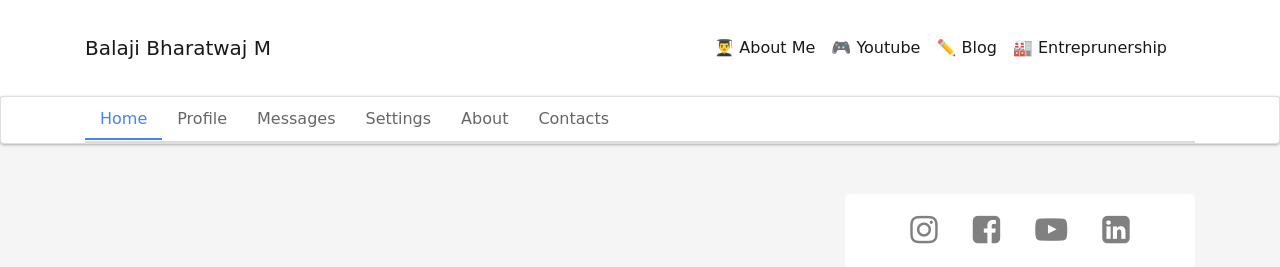
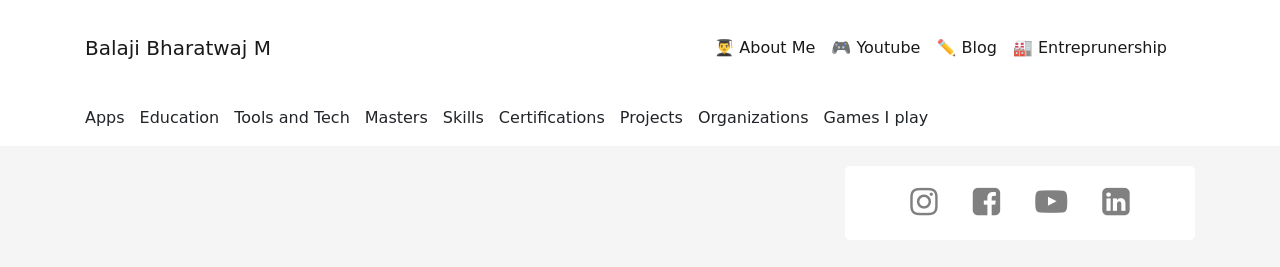
Before and after one commit to mbalaji777/projectportfolio, a plain HTML site: page index.html in a window 1280 px wide. Shown: the top 267 px of the page. Drawn offline with nearby package versions, Linux system fonts and the light colour scheme; a web font is replaced by a local one.

Commit message:
V1.3
Added sub panel from scratch

```diff
--- a/css/styles.css
+++ b/css/styles.css
@@ -104,69 +104,18 @@ a:hover, a:visited, a:link, a:active
 	color: black;
 }
 
-/*scrollbar css*/.nav-tabs {
-  display: inline-flex;
-  width: 100%;
-  overflow-x: auto;
-  border-bottom: 2px solid #DDD;
-  -ms-overflow-style: none; /*// IE 10+*/
-  overflow: -moz-scrollbars-none;/*// Firefox*/}
-.nav-tabs>li.active>a,
-.nav-tabs>li.active>a:focus,
-.nav-tabs>li.active>a:hover {
-  border-width: 0;
-}
-.nav-tabs>li>a {
-  border: none;
-  color: #666;
-}
-.nav-tabs>li.active>a,
-.nav-tabs>li>a:hover {
-  border: none;
-  color: #4285F4 !important;
-  background: transparent;
-}
-.nav-tabs>li>a::after {
-  content: "";
-  background: #4285F4;
-  height: 2px;
-  position: absolute;
-  width: 100%;
-  left: 0px;
-  bottom: 1px;
-  transition: all 250ms ease 0s;
-  transform: scale(0);
-}
-.nav-tabs>li.active>a::after,
-.nav-tabs>li:hover>a::after {
-  transform: scale(1);
-}
-.tab-nav>li>a::after {
-  background: #21527d none repeat scroll 0% 0%;
-  color: #fff;
-}
-.tab-pane {
-  padding: 15px 0;
-}
-.tab-content {
-  padding: 20px
+/*styling for the additional links*/
+.additional-links {
+	background-color: white;
 }
 
-.nav-tabs::-webkit-scrollbar {
-  display: none; /*Safari and Chrome*/
-}
-.card {
-  background: #FFF none repeat scroll 0% 0%;
-  box-shadow: 0px 1px 3px rgba(0, 0, 0, 0.3);
-  margin-bottom: 30px;
-  display: block;
+.sub-tabs {
+	display: flex;
+	overflow: auto;
+	padding-top: 10px;
 }
 
-.nav>li>a {
-    position: relative;
-    display: block;
-    padding: 10px 15px;
+.tabs {
+	padding-right: 15px;
+	white-space: nowrap;
 }
-.nav{
-    flex-wrap: inherit;
-}
--- a/index.html
+++ b/index.html
@@ -17,7 +17,7 @@
     <!-- font awesome CDN -->
     <link rel="stylesheet" href="https://cdnjs.cloudflare.com/ajax/libs/font-awesome/4.7.0/css/font-awesome.min.css">
 
-    <title>⚙️ Balaji Bharatwaj M</title>
+    <title>Balaji Bharatwaj M</title>
   </head>
   <body>
     <nav class="navbar navbar-expand-lg navbar-light" style="background-color: white;">
@@ -44,21 +44,39 @@
             </div>
         </div>
     </nav>
-    <div class="card">
+    <div class="additional-links">
         <div class="container">
-            <ul class="nav nav-tabs" role="tablist">
-                <li role="presentation" class="active"><a href="#home" aria-controls="home" role="tab" data-toggle="tab">Home</a></li>
-                <li role="presentation"><a href="#profile" aria-controls="profile" role="tab" data-toggle="tab">Profile</a></li>
-                <li role="presentation"><a href="#messages" aria-controls="messages" role="tab" data-toggle="tab">Messages</a></li>
-                <li role="presentation"><a href="#settings" aria-controls="settings" role="tab" data-toggle="tab">Settings</a></li>
-                <li role="presentation"><a href="#about" aria-controls="about" role="tab" data-toggle="tab">About</a></li>
-                <li role="presentation"><a href="#contact" aria-controls="contact" role="tab" data-toggle="tab">Contacts</a></li>
-            </ul>
+            <div class="sub-tabs">
+                <div class="tabs">
+                    <p>Apps</p>
+                </div>
+                <div class="tabs">
+                    <p>Education</p>
+                </div>
+                <div class="tabs">
+                    <p>Tools and Tech</p>
+                </div>
+                <div class="tabs">
+                    <p>Masters</p>
+                </div>
+                <div class="tabs">
+                    <p>Skills</p>
+                </div>
+                <div class="tabs">
+                    <p>Certifications</p>
+                </div>
+                <div class="tabs">
+                    <p>Projects</p>
+                </div>
+                <div class="tabs">
+                    <p>Organizations</p>
+                </div>
+                <div class="tabs">
+                    <p>Games I play</p>
+                </div>
+            </div>
         </div>
     </div>
-
-
-</div>
     <div class="container">
         <div class="row">
             <div class="col-lg-8 col-md-8 col-sm-12 col-xs-12">
```
